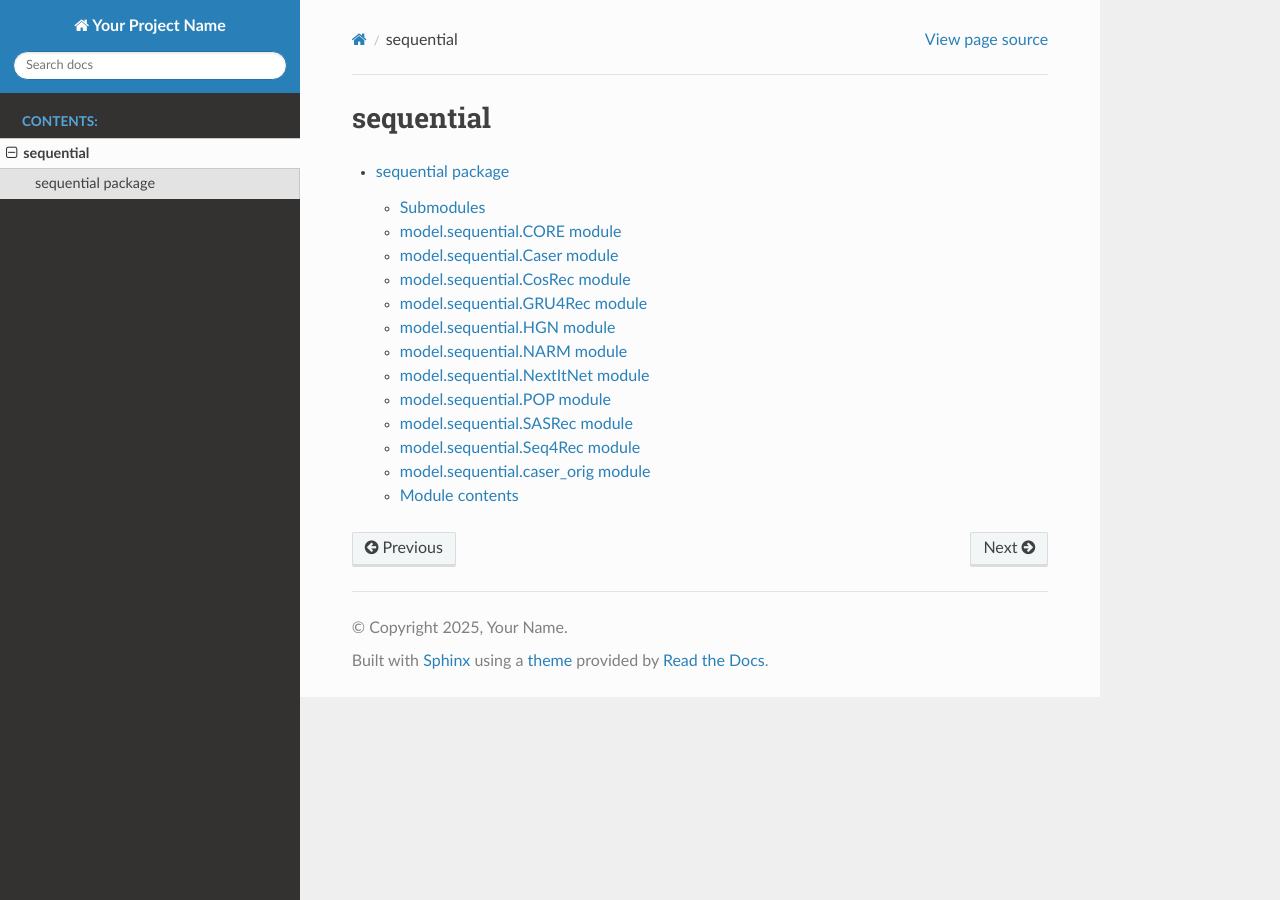
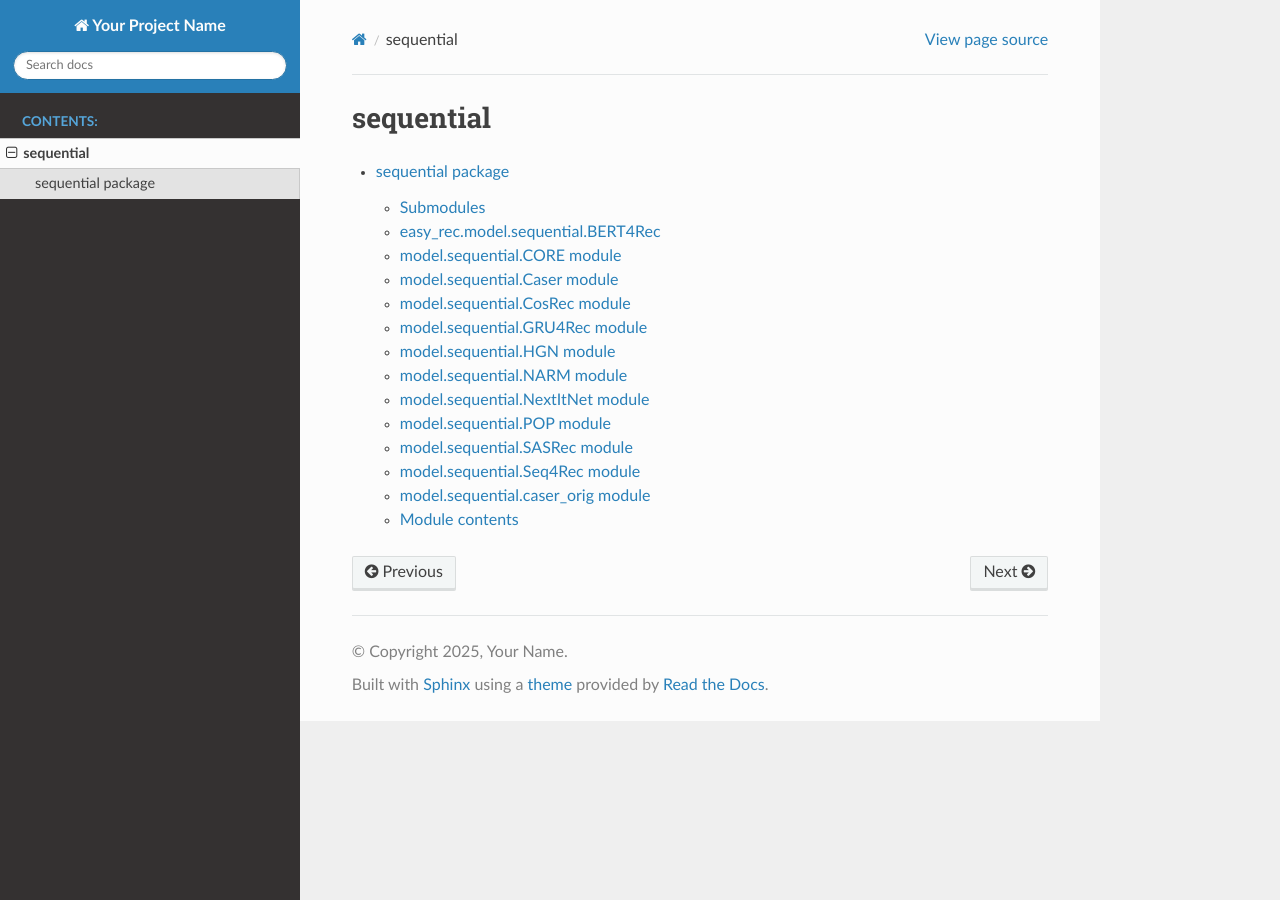
Before and after one commit to FilippoBetello/Pippo, a Sphinx documentation site: the page built from docs/modules.rst, in a window 1280 px wide. Built offline with Sphinx 7.4.7 and the Read the Docs theme 3.1.0, drawn with Linux system fonts in a browser that asks for light colours; pages that are not in the unit, such as notebooks, are missing from menus.

Commit message:
Update sequential.rst

```diff
--- a/docs/sequential.rst
+++ b/docs/sequential.rst
@@ -3,7 +3,7 @@ sequential package
 
 Submodules
 ----------
-
+easy_rec.model.sequential.BERT4Rec
 --------------------------
 
 .. automodule:: easy_rec.model.sequential.BERT4Rec
```
